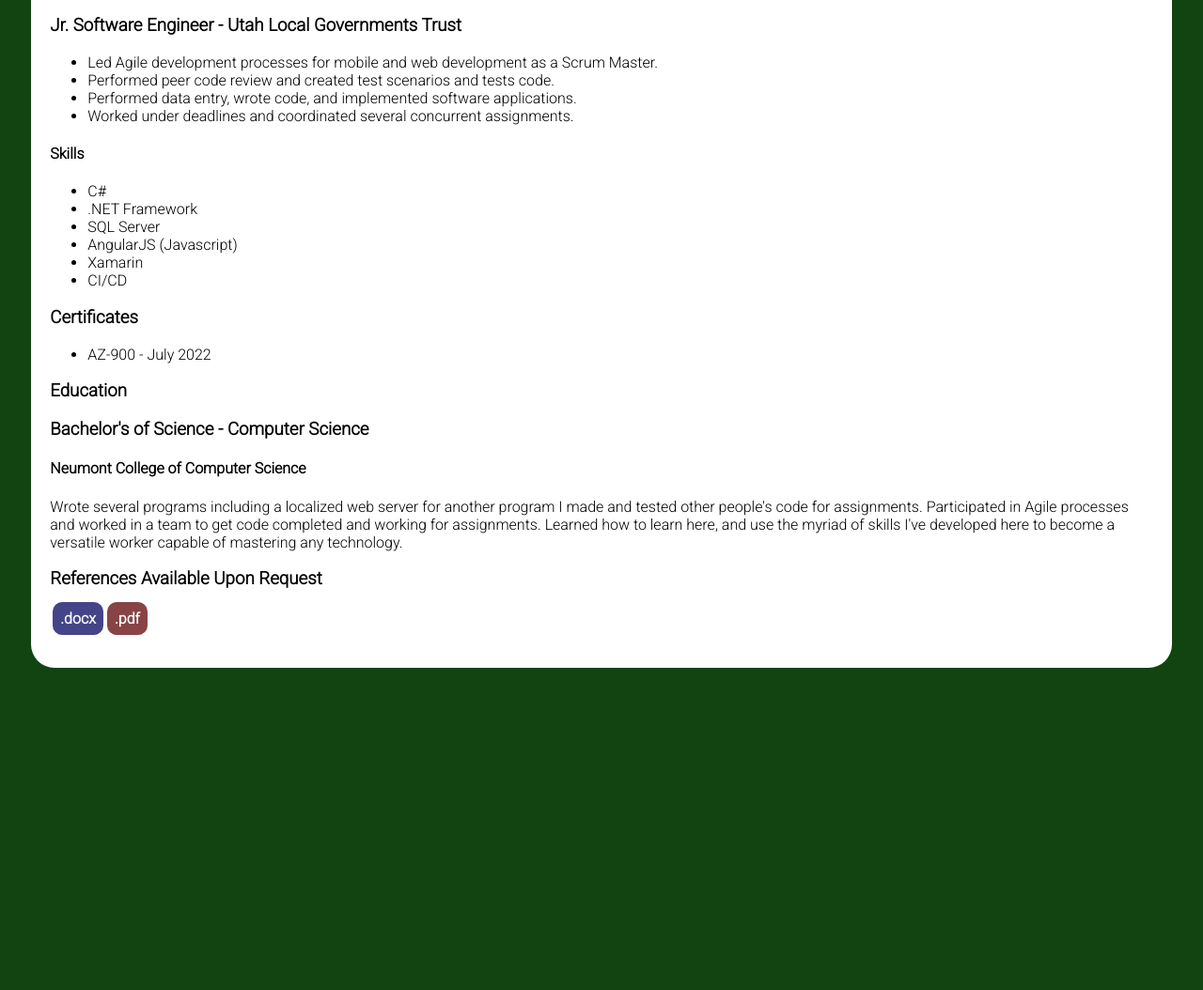
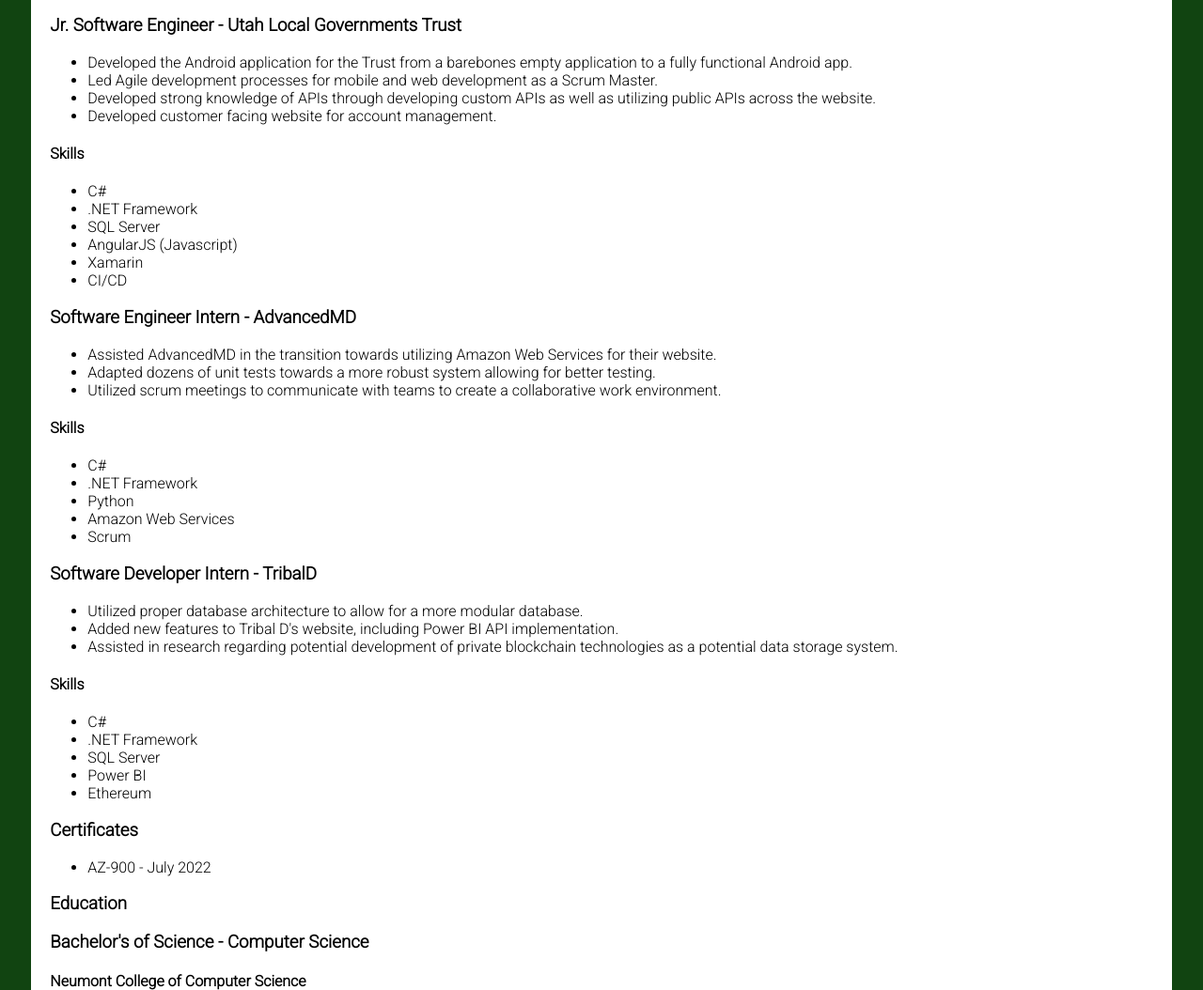
Before and after one commit to MaagRobyn/portfolio, a plain HTML site: page resume.html in a window 1280 px wide. Shown: the part 850-1904 px from the top of the page at 94% size. Before the commit the page ends 1586 px from the top, so only its background shows below. Drawn offline with Linux system fonts and the light colour scheme.

Commit message:
Updated Resume

```diff
--- a/resume.html
+++ b/resume.html
@@ -50,10 +50,10 @@
             </ul>
             <h3 class="jobposition">Jr. Software Engineer - Utah Local Governments Trust</h3>
             <ul>
+                <li>Developed the Android application for the Trust from a barebones empty application to a fully functional Android app.</li>
                 <li>Led Agile development processes for mobile and web development as a Scrum Master.</li>
-                <li>Performed peer code review and created test scenarios and tests code.</li>
-                <li>Performed data entry, wrote code, and implemented software applications.</li>
-                <li>Worked under deadlines and coordinated several concurrent assignments.</li>
+                <li>Developed strong knowledge of APIs through developing custom APIs as well as utilizing public APIs across the website.</li>
+                <li>Developed customer facing website for account management.</li>
             </ul>
             <h4>Skills</h4>
             <ul>
@@ -63,6 +63,34 @@
                 <li>AngularJS (Javascript)</li>
                 <li>Xamarin</li>
                 <li>CI/CD</li>
+            </ul>
+            <h3 class="jobposition">Software Engineer Intern - AdvancedMD</h3>
+            <ul>
+                <li>Assisted AdvancedMD in the transition towards utilizing Amazon Web Services for their website.</li>
+                <li>Adapted dozens of unit tests towards a more robust system allowing for better testing.</li>
+                <li>Utilized scrum meetings to communicate with teams to create a collaborative work environment.</li>
+            </ul>
+            <h4>Skills</h4>
+            <ul>
+                <li>C#</li>
+                <li>.NET Framework</li>
+                <li>Python</li>
+                <li>Amazon Web Services</li>
+                <li>Scrum</li>
+            </ul>
+            <h3 class="jobposition">Software Developer Intern - TribalD</h3>
+            <ul>
+                <li>Utilized proper database architecture to allow for a more modular database.</li>
+                <li>Added new features to Tribal D's website, including Power BI API implementation.</li>
+                <li>Assisted in research regarding potential development of private blockchain technologies as a potential data storage system.</li>
+            </ul>
+            <h4>Skills</h4>
+            <ul>
+                <li>C#</li>
+                <li>.NET Framework</li>
+                <li>SQL Server</li>
+                <li>Power BI</li>
+                <li>Ethereum</li>
             </ul>
             <h3 class="jobposition">Certificates</h3>
             <ul>
```
